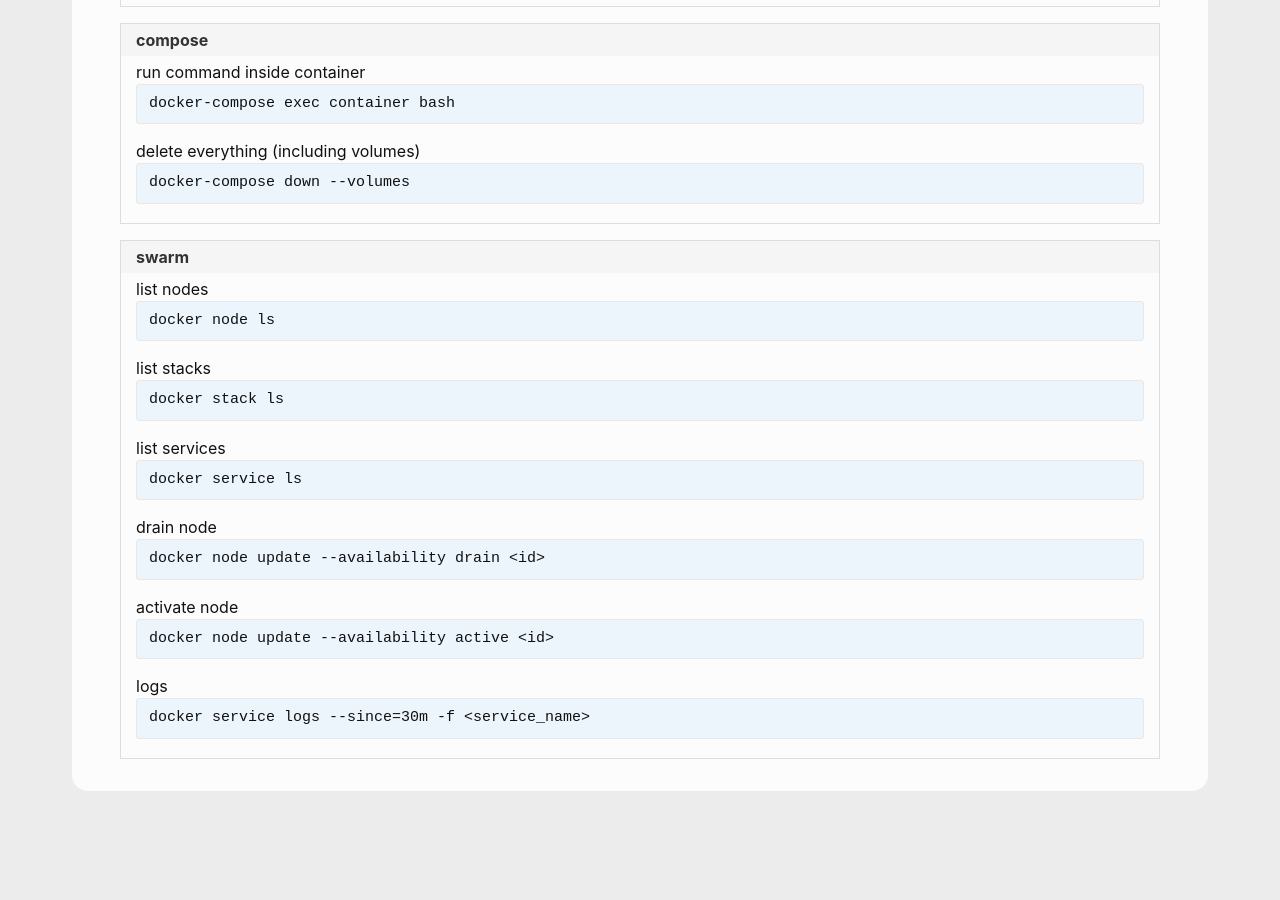
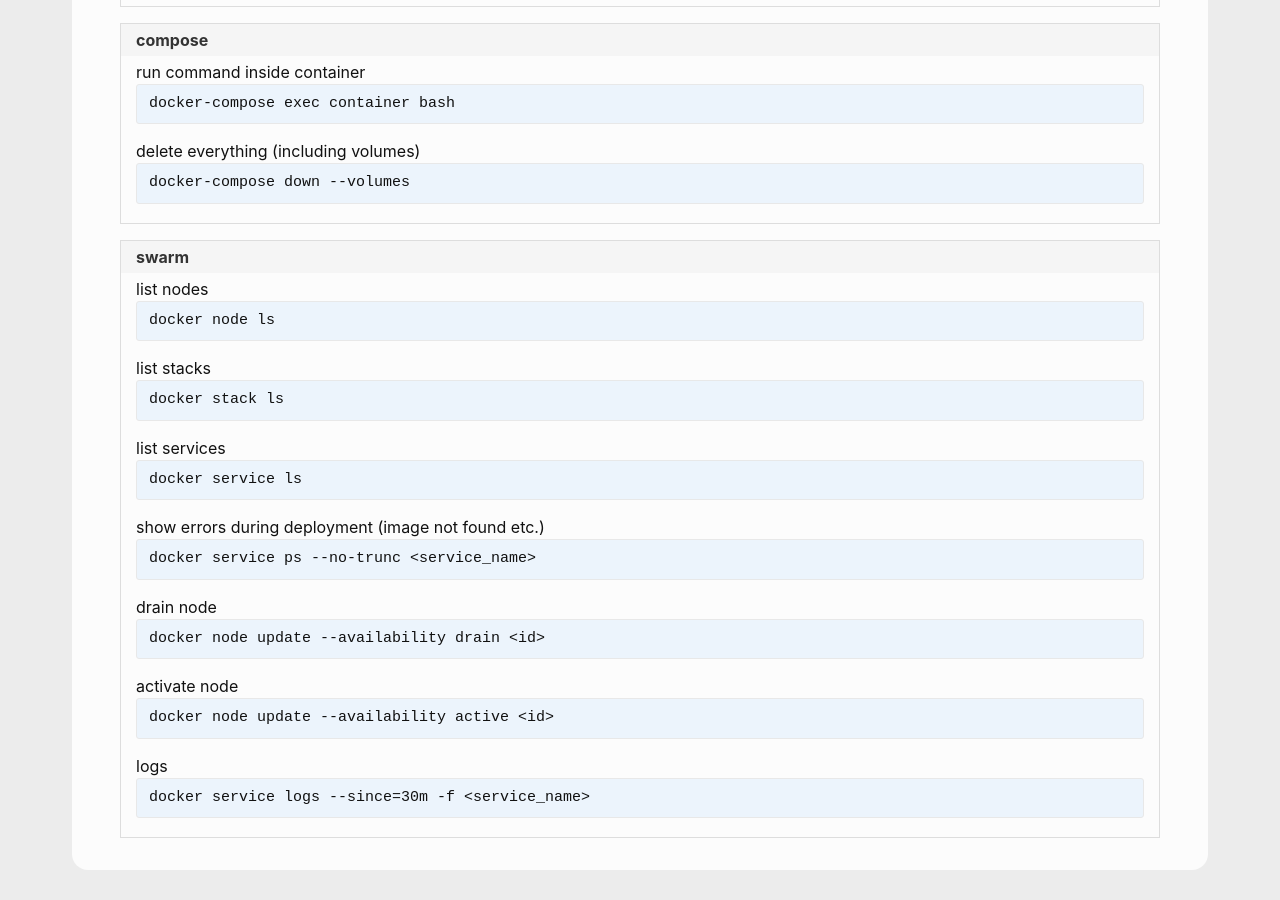
Before and after one commit to andreas-mausch/cheatsheets, a Jekyll site: the page built from _cheatsheets/docker.md, in a window 1280 px wide and 900 px high, scrolled down 672 px. Built offline with Jekyll 4.4.1, drawn with Linux system fonts in a browser that asks for light colours; before the commit the page ends 1493 px from its top, so only the background shows below that.

Commit message:
docker swarm: Show deployment errors

```diff
--- a/_cheatsheets/docker.md
+++ b/_cheatsheets/docker.md
@@ -21,6 +21,7 @@
       list nodes: docker node ls
       list stacks: docker stack ls
       list services: docker service ls
+      show errors during deployment (image not found etc.): docker service ps --no-trunc <service_name>
       drain node: docker node update --availability drain <id>
       activate node: docker node update --availability active <id>
       logs: docker service logs --since=30m -f <service_name>
```
